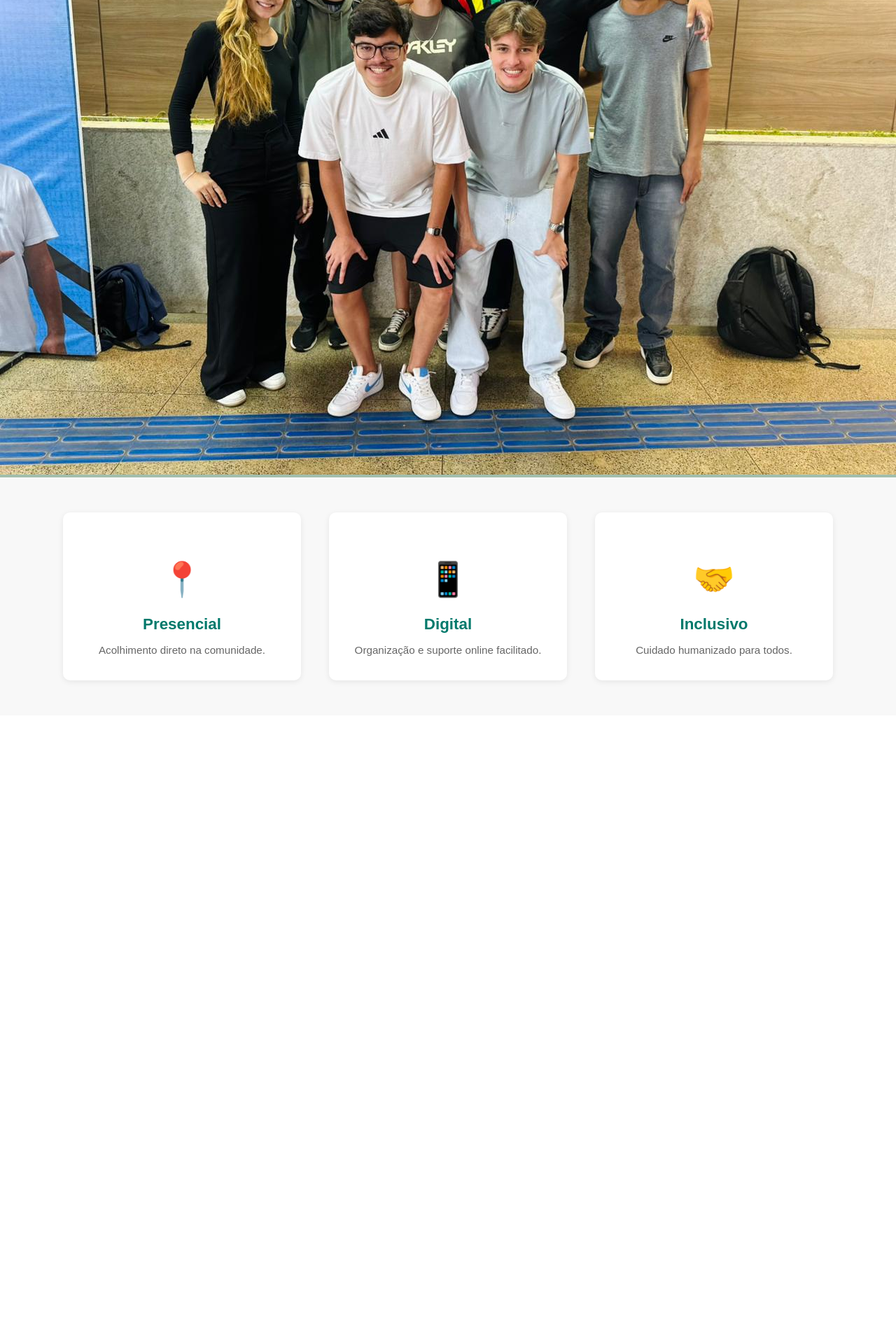
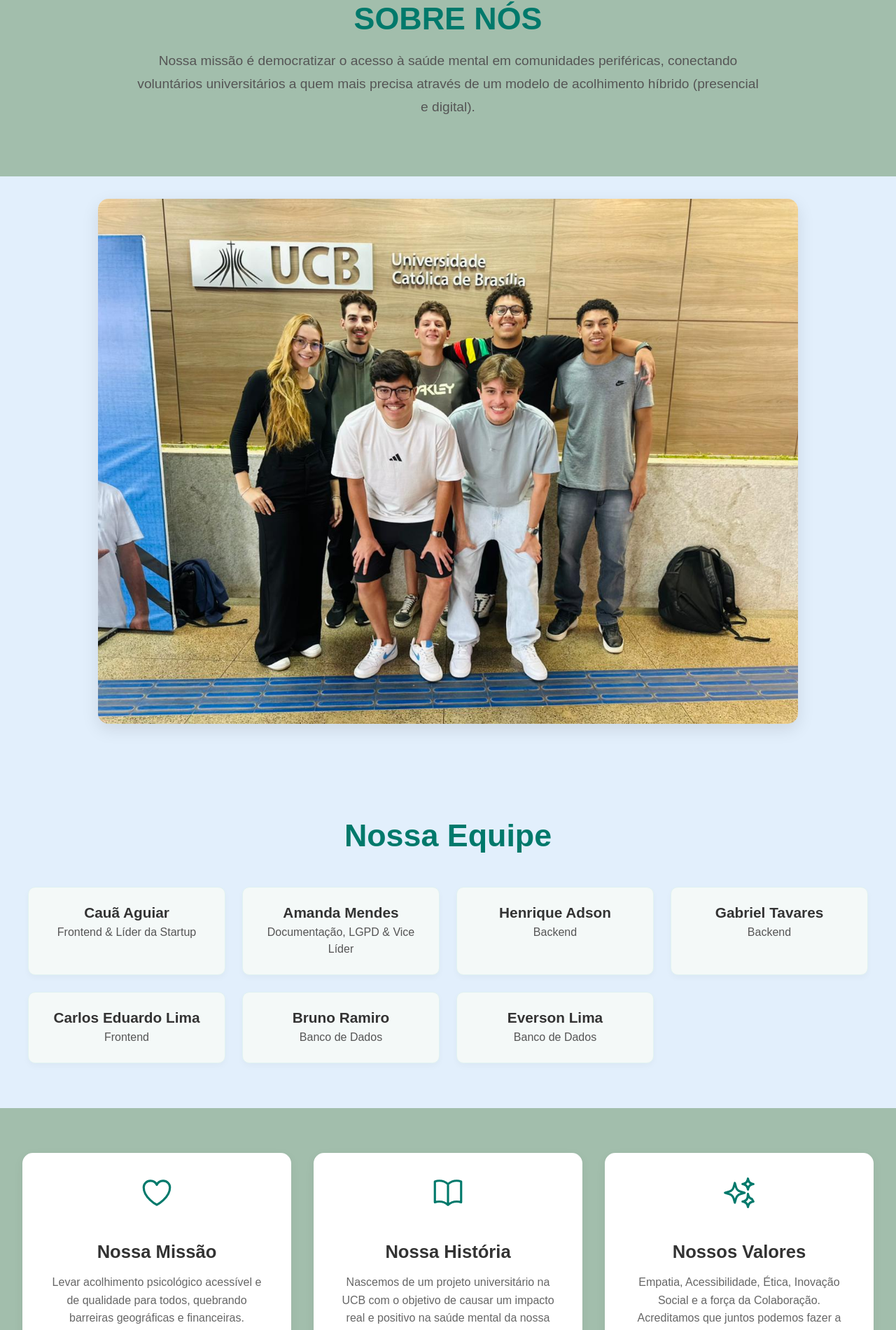
Before and after one commit to cauagomesdev/MindUp, a React (Vite) app in the folder Frontend/: page /sobre-nos in a window 1280 px wide. Shown: the part 880-2780 px from the top of the page at 70% size. Before the commit the page ends 1902 px from the top, so only its background shows below. Built offline with nearby package versions, Linux system fonts and the light colour scheme.

Commit message:
pagina de sobre nos totalmente feita

```diff
--- a/Frontend/src/pages/SobreNosPage/SobreNosPage.css
+++ b/Frontend/src/pages/SobreNosPage/SobreNosPage.css
@@ -0,0 +1,159 @@
+.sobre-nos-container {
+    width: 100%;
+}
+
+.sobre-nos-content {
+    width: 100%;
+    height: 700px;
+    display: flex;
+    justify-content: center;
+    align-items: center;
+    overflow: hidden;
+}
+
+.img-sobre-nos {
+    width: 100%;
+    height: 100%;
+}
+
+.sobre-nos-text {
+    max-width: 900px;
+    margin: 0 auto;
+    padding: 4rem 2rem;
+    text-align: center;
+}
+
+.sobre-nos-text h2 {
+    font-size: 2.8rem;
+    color: #00796B;
+    margin-bottom: 1rem;
+}
+
+.sobre-nos-text p {
+    font-size: 1.2rem;
+    color: #555;
+    line-height: 1.7;
+}
+
+.img-equipe-section {
+    width: 100%;
+    padding: 2rem 0;
+    background-color: #E2EFFC;
+}
+
+.img-equipe {
+    display: block;
+    width: 90%;
+    max-width: 1000px;
+    height: auto;
+    margin: 0 auto;
+    border-radius: 15px;
+    box-shadow: 0 8px 25px rgba(0, 0, 0, 0.1);
+}
+
+.sobre-nos-equipe {
+    background-color: #E2EFFC;
+    padding: 4rem 2rem;
+    text-align: center;
+}
+
+.sobre-nos-equipe h2 {
+    font-size: 2.8rem;
+    color: #00796B;
+    margin-bottom: 3rem;
+}
+
+.equipe-grid {
+    display: grid;
+    grid-template-columns: repeat(auto-fit, minmax(250px, 1fr));
+    gap: 1.5rem;
+    max-width: 1200px;
+    margin: 0 auto;
+}
+
+.membro-card {
+    background-color: #F4F9F8;
+    padding: 1.5rem;
+    border-radius: 10px;
+    border: 1px solid #E0F2F1;
+    box-shadow: 0 4px 10px rgba(0, 0, 0, 0.03);
+    transition: transform 0.3s ease;
+}
+
+.membro-card:hover {
+    transform: translateY(-5px);
+}
+
+.membro-card h4 {
+    font-size: 1.3rem;
+    color: #333;
+    margin: 0 0 0.25rem 0;
+}
+
+.membro-card p {
+    font-size: 1rem;
+    color: #555;
+    line-height: 1.5;
+    margin: 0;
+}
+
+.sobre-nos-values-section{
+    display: flex;
+    flex-wrap: wrap;
+    justify-content: center;
+    gap: 2rem;
+    padding: 4rem 2rem;
+}
+
+.value-card {
+    flex: 1;
+    min-width: 280px;
+    max-width: 350px;
+    padding: 2rem;
+    background-color: #fff;
+    border-radius: 15px;
+    box-shadow: 0 4px 15px rgba(0, 0, 0, 0.05);
+    text-align: center;
+    transition: transform 0.3s ease, box-shadow 0.3s ease;
+}
+
+.value-card:hover {
+    transform: translateY(-10px);
+    box-shadow: 0 10px 30px rgba(0, 121, 107, 0.1);
+}
+
+.value-card svg {
+    width: 50px;
+    height: 50px;
+    color: #00796B;
+    margin-bottom: 1rem;
+}
+
+.value-card h3 {
+    font-size: 1.6rem;
+    color: #333;
+    margin-bottom: 0.75rem;
+}
+
+.value-card p {
+    font-size: 1rem;
+    color: #666;
+    line-height: 1.6;
+}
+
+@media (max-width: 768px) {
+    .sobre-nos-text {
+        padding: 3rem 1.5rem;
+    }
+    .sobre-nos-text h2 {
+        font-size: 2.2rem;
+    }
+    .sobre-nos-text p {
+        font-size: 1.1rem;
+    }
+    .sobre-nos-values-section {
+        flex-direction: column;
+        align-items: center;
+        padding: 3rem 1.5rem;
+    }
+}
--- a/Frontend/src/pages/SobreNosPage/SobreNosPage.jsx
+++ b/Frontend/src/pages/SobreNosPage/SobreNosPage.jsx
@@ -3,51 +3,117 @@ import "./SobreNosPage.css";
 import imgequipe from "../../assets/fotoequipe.jpeg";
 import imgsobre from "../../assets/img-sobre-nos.png";
 
+const IconMissao = () => (
+  <svg xmlns="http://www.w3.org/2000/svg" fill="none" viewBox="0 0 24 24" strokeWidth="1.5" stroke="currentColor">
+    <path strokeLinecap="round" strokeLinejoin="round" d="M21 8.25c0-2.485-2.099-4.5-4.688-4.5-1.935 0-3.597 1.126-4.312 2.733-.715-1.607-2.377-2.733-4.313-2.733C5.1 3.75 3 5.765 3 8.25c0 7.22 9 12 9 12s9-4.78 9-12z" />
+  </svg>
+);
+const IconHistoria = () => (
+  <svg xmlns="http://www.w3.org/2000/svg" fill="none" viewBox="0 0 24 24" strokeWidth="1.5" stroke="currentColor">
+    <path strokeLinecap="round" strokeLinejoin="round" d="M12 6.042A8.967 8.967 0 006 3.75c-1.052 0-2.062.18-3 .512v14.25A8.987 8.987 0 016 18c2.305 0 4.408.867 6 2.292m0-14.25a8.966 8.966 0 016-2.292c1.052 0 2.062.18 3 .512v14.25A8.987 8.987 0 0018 18a8.967 8.967 0 00-6 2.292m0-14.25v14.25" />
+  </svg>
+);
+const IconValores = () => (
+  <svg xmlns="http://www.w3.org/2000/svg" fill="none" viewBox="0 0 24 24" strokeWidth="1.5" stroke="currentColor">
+    <path strokeLinecap="round" strokeLinejoin="round" d="M9.813 15.904L9 18.75l-.813-2.846a4.5 4.5 0 00-3.09-3.09L2.25 12l2.846-.813a4.5 4.5 0 003.09-3.09L9 5.25l.813 2.846a4.5 4.5 0 003.09 3.09L15.75 12l-2.846.813a4.5 4.5 0 00-3.09 3.09zM18.259 8.715L18 9.75l-.259-1.035a3.375 3.375 0 00-2.455-2.456L14.25 6l1.036-.259a3.375 3.375 0 002.455-2.456L18 2.25l.259 1.035a3.375 3.375 0 002.456 2.456L21.75 6l-1.035.259a3.375 3.375 0 00-2.456 2.456zM18 12.75l.259 1.035a3.375 3.375 0 002.456 2.456L21.75 18l-1.035.259a3.375 3.375 0 00-2.456 2.456L18 21.75l-.259-1.035a3.375 3.375 0 00-2.456-2.456L14.25 18l1.035-.259a3.375 3.375 0 002.456-2.456L18 12.75z" />
+  </svg>
+);
+
 function SobreNosPage() {
   return (
-    <main className='sobrenos-container'>
-      <div className='sobrenos-content'>
+    <main className='sobre-nos-container'>
 
-        <section className='sobre-nos-section'>
+      <section className='sobre-nos-content'>
+          <img src={imgsobre} alt="imagem do SOBRE NÓS MindUp" className='img-sobre-nos'/>
+      </section>
 
-          <div className='img-sobre-nos-section'>
-            <img src={imgsobre} alt="imagem do SOBRE NÓS MindUp" className='img-sobre-nos'/>
+      <section className='sobre-nos-text'>
+            <h2>SOBRE NÓS</h2>
+            <p>
+                Nossa missão é democratizar o acesso à saúde mental em comunidades
+                periféricas, conectando voluntários universitários a quem mais precisa
+                através de um modelo de acolhimento híbrido (presencial e digital).
+            </p>
+      </section>
+
+      <section className='img-equipe-section'>
+            <img src={imgequipe} alt="imagem da equipe MindUp" className='img-equipe'/>
+      </section>
+
+      <section className="sobre-nos-equipe">
+                <h2>Nossa Equipe</h2>
+                <div className="equipe-grid">
+
+                    <div className="membro-card">
+                        <h4>Cauã Aguiar</h4>
+                        <p>Frontend & Líder da Startup</p>
+                    </div>
+
+                    <div className="membro-card">
+                        <h4>Amanda Mendes</h4>
+                        <p>Documentação, LGPD & Vice Líder</p>
+                    </div>
+
+                    <div className="membro-card">
+                        <h4>Henrique Adson</h4>
+                        <p>Backend</p>
+                    </div>
+
+                    <div className="membro-card">
+                        <h4>Gabriel Tavares</h4>
+                        <p>Backend</p>
+                    </div>
+
+                    <div className="membro-card">
+                        <h4>Carlos Eduardo Lima</h4>
+                        <p>Frontend</p>
+                    </div>
+
+                    <div className="membro-card">
+                        <h4>Bruno Ramiro</h4>
+                        <p>Banco de Dados</p>
+                    </div>
+
+                    <div className="membro-card">
+                        <h4>Everson Lima</h4>
+                        <p>Banco de Dados</p>
+                    </div>
+
+                </div>
+      </section>
+
+      <section className='sobre-nos-values-section'>
+
+          <div className='value-card'>
+            <IconMissao/>
+            <h3>Nossa Missão</h3>
+            <p>
+              Levar acolhimento psicológico acessível e de qualidade para todos,
+              quebrando barreiras geográficas e financeiras.
+            </p>
           </div>
 
-          <div className='sobrenos-texts'>
-            <h3>SOBRE NÓS</h3>
-            <p>nossa missão e etc...</p>
+          <div className='value-card'>
+            <IconHistoria/>
+            <h3>Nossa História</h3>
+            <p>
+              Nascemos de um projeto universitário na UCB com o objetivo de
+              causar um impacto real e positivo na saúde mental da nossa comunidade.
+            </p>
           </div>
 
-          <div className='img-equipe-section'>
-            <img src={imgequipe} alt="imagem da equipe MindUp" className='img-equipe'/>
+          <div className='value-card'>
+            <IconValores/>
+            <h3>Nossos Valores</h3>
+            <p>
+              Empatia, Acessibilidade, Ética, Inovação Social e a força
+              da Colaboração. Acreditamos que juntos podemos fazer a diferença.
+            </p>
           </div>
 
-        </section>
+      </section>
 
-        <section className='value-section'>
 
-          <div className='value-item'>
-            <p className='icon'>📍</p>
-            <h3>Presencial</h3>
-            <p>Acolhimento direto na comunidade.</p>
-          </div>
-
-          <div className='value-item'>
-            <p className='icon'>📱</p>
-            <h3>Digital</h3>
-            <p>Organização e suporte online facilitado.</p>
-          </div>
-
-          <div className='value-item'>
-            <p className='icon'>🤝</p>
-            <h3>Inclusivo</h3>
-            <p>Cuidado humanizado para todos.</p>
-          </div>
-
-        </section>
-
-      </div>
     </main>
   );
 }
```
